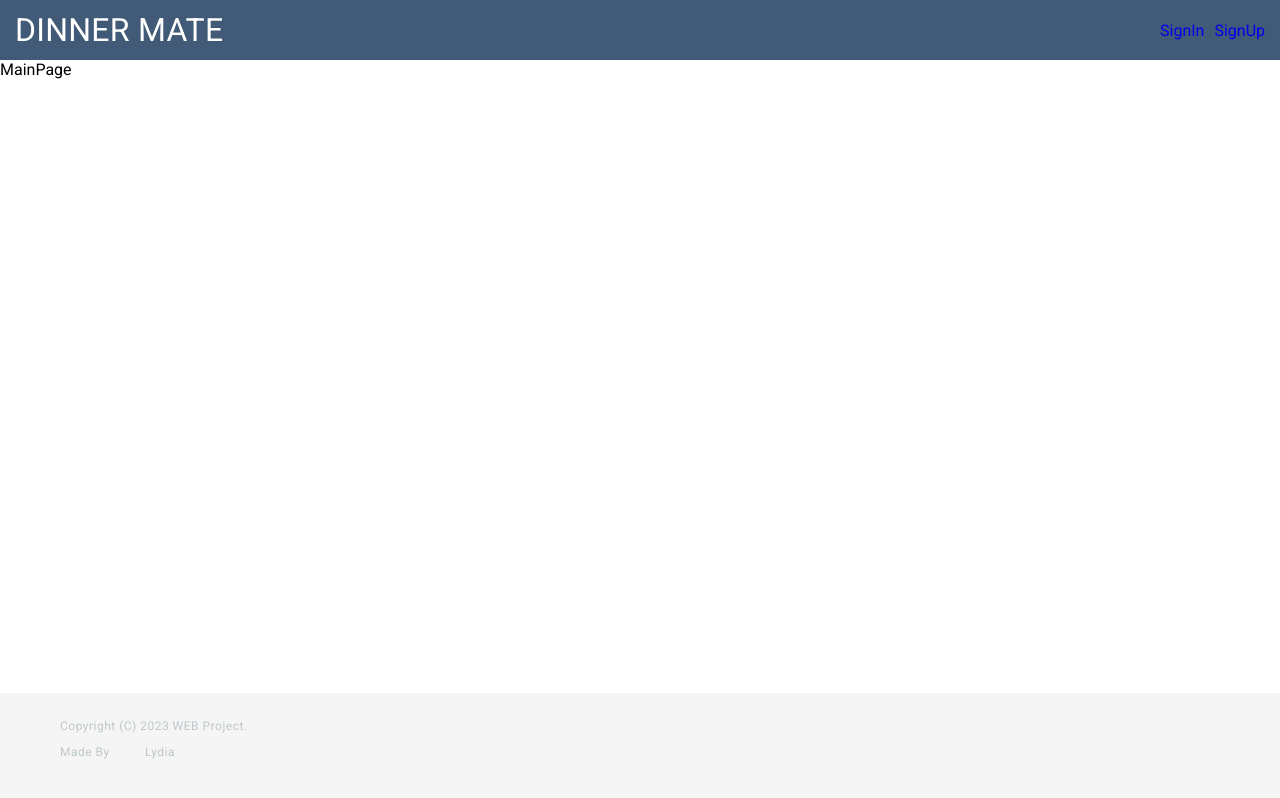
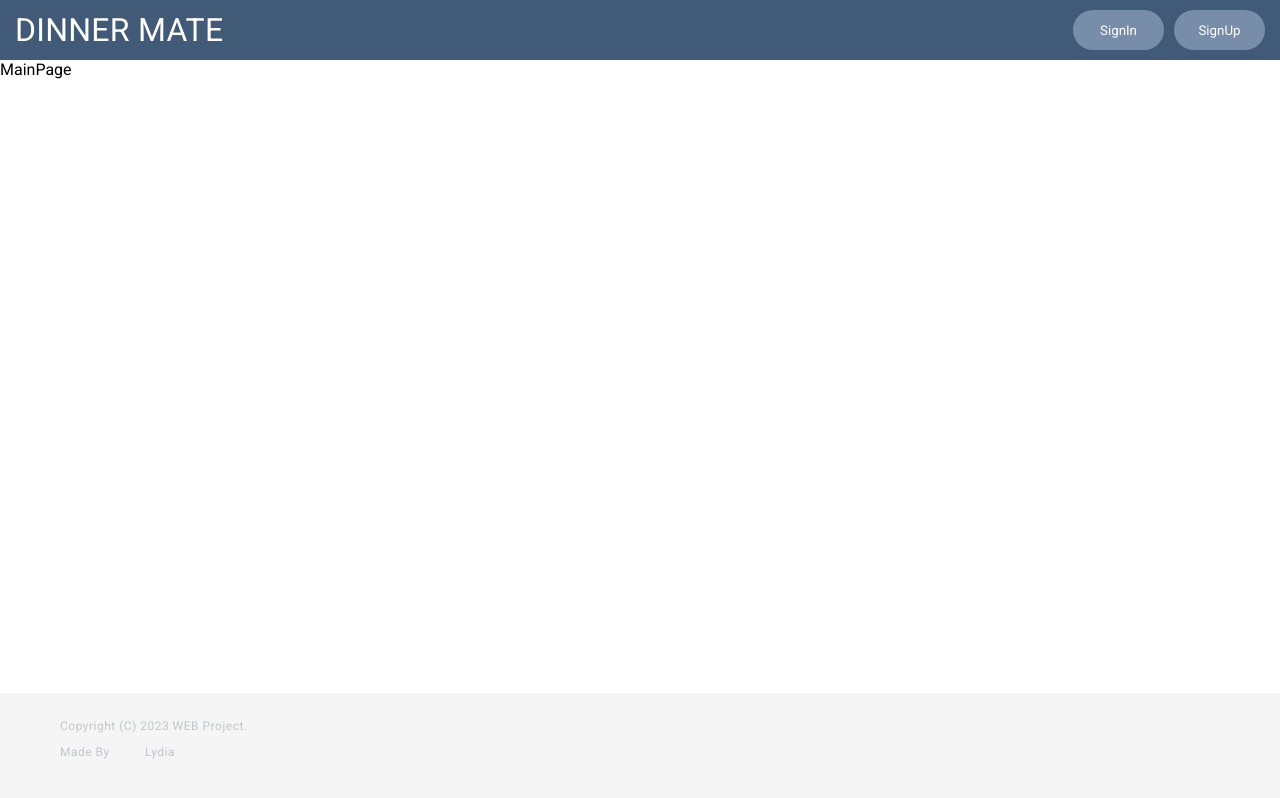
Before and after one commit to KangHayeonn/dinnermate-client, a Vue app: page /main in a window 1280 px wide. Built offline with nearby package versions, Linux system fonts and the light colour scheme; what v-calendar would draw is missing.

Commit message:
[UPDATE] : Header 공통 TextButton 적용

```diff
--- a/src/components/common/AppHeader.vue
+++ b/src/components/common/AppHeader.vue
@@ -4,8 +4,22 @@
       <p>DINNER MATE</p>
     </router-link>
     <div v-if="!isLogin" class="header__btn">
-      <router-link to="/login"> SignIn </router-link>
-      <router-link to="/signup"> SignUp </router-link>
+      <router-link to="/login">
+        <TextButton
+          :height="height"
+          :width="width"
+          color="secondary"
+          text="SignIn"
+        />
+      </router-link>
+      <router-link to="/signup">
+        <TextButton
+          :height="height"
+          :width="width"
+          color="secondary"
+          text="SignUp"
+        />
+      </router-link>
     </div>
     <div v-else class="header__btn">
       Logout
@@ -19,11 +33,18 @@
 </template>
 
 <script>
+import TextButton from './TextButton.vue';
+
 export default {
   name: 'AppHeader',
+  components: {
+    TextButton,
+  },
   data() {
     return {
       isLogin: false,
+      width: 91,
+      height: 40,
     };
   },
   methods: {},
```
